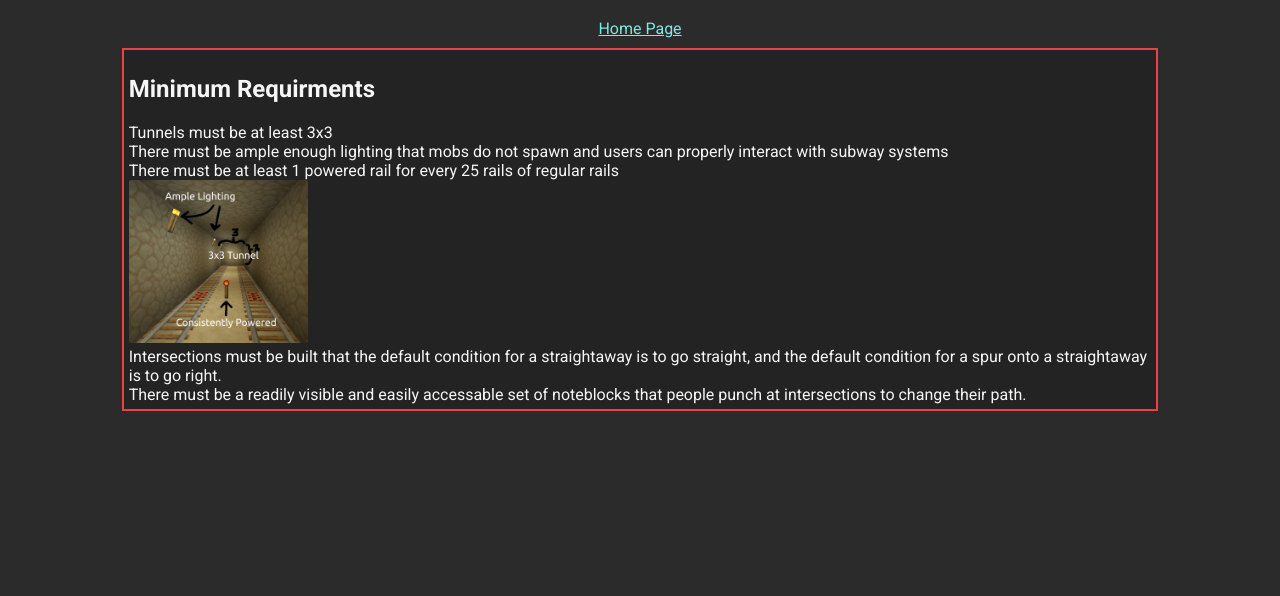
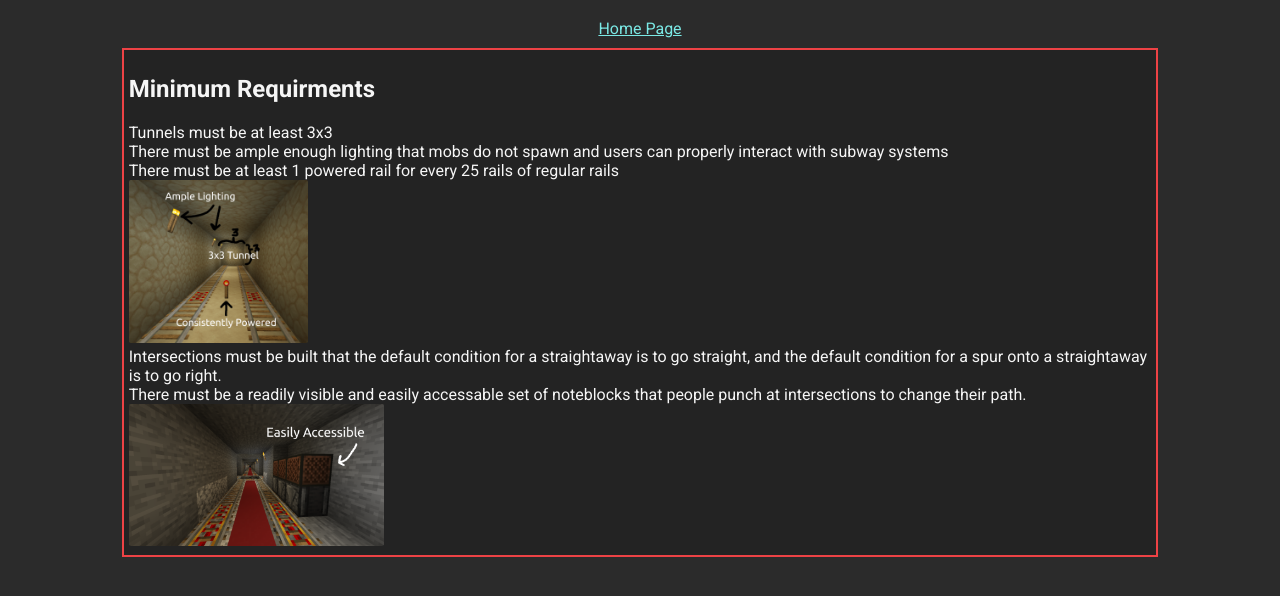
Before and after one commit to LambdaRandom/SubwayDocumentation.github.io, a plain HTML site: page construction_regulations.html in a window 1280 px wide. Shown: the part 62-658 px from the top of the page. Drawn offline with Linux system fonts and the light colour scheme.

Commit message:
Add files via upload
updated stuff

```diff
--- a/construction_regulations.html
+++ b/construction_regulations.html
@@ -22,7 +22,12 @@ There must be at least 1 powered rail for every 25 rails of regular rails<br>
     <img src="images/markup.png" alt="tunnel example" class="fill_half_div_box">
 </div>
 Intersections must be built that the default condition for a straightaway is to go straight, and the default condition for a spur onto a straightaway is to go right.<br>
-There must be a readily visible and easily accessable set of noteblocks that people punch at intersections to change their path.
+There must be a readily visible and easily accessable set of noteblocks that people punch at intersections to change their path.<br>
+<div class="quarter_box">
+    <img src='images/intersection_1.png'>
+</div>
+
+
 </div>
 
 
```
Also changed, not shown: images/intersection_1.png (added), images/subway-map.png.
